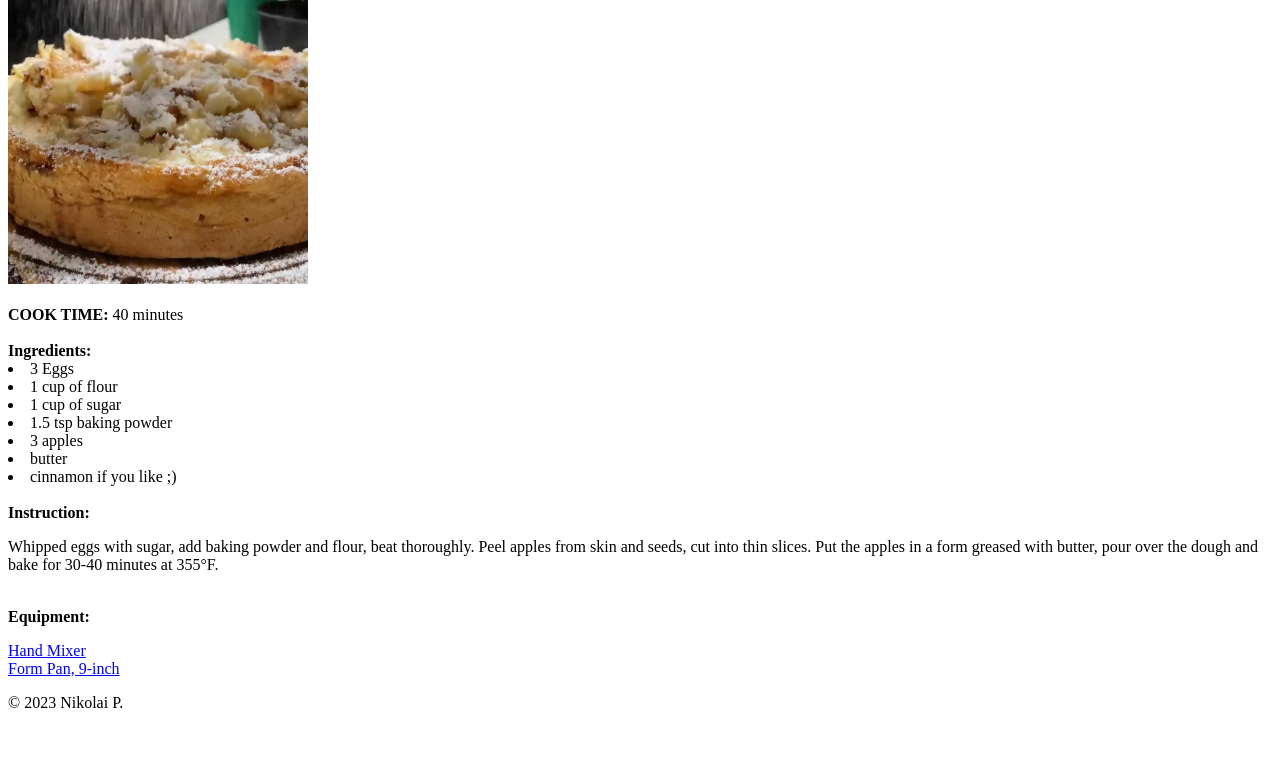
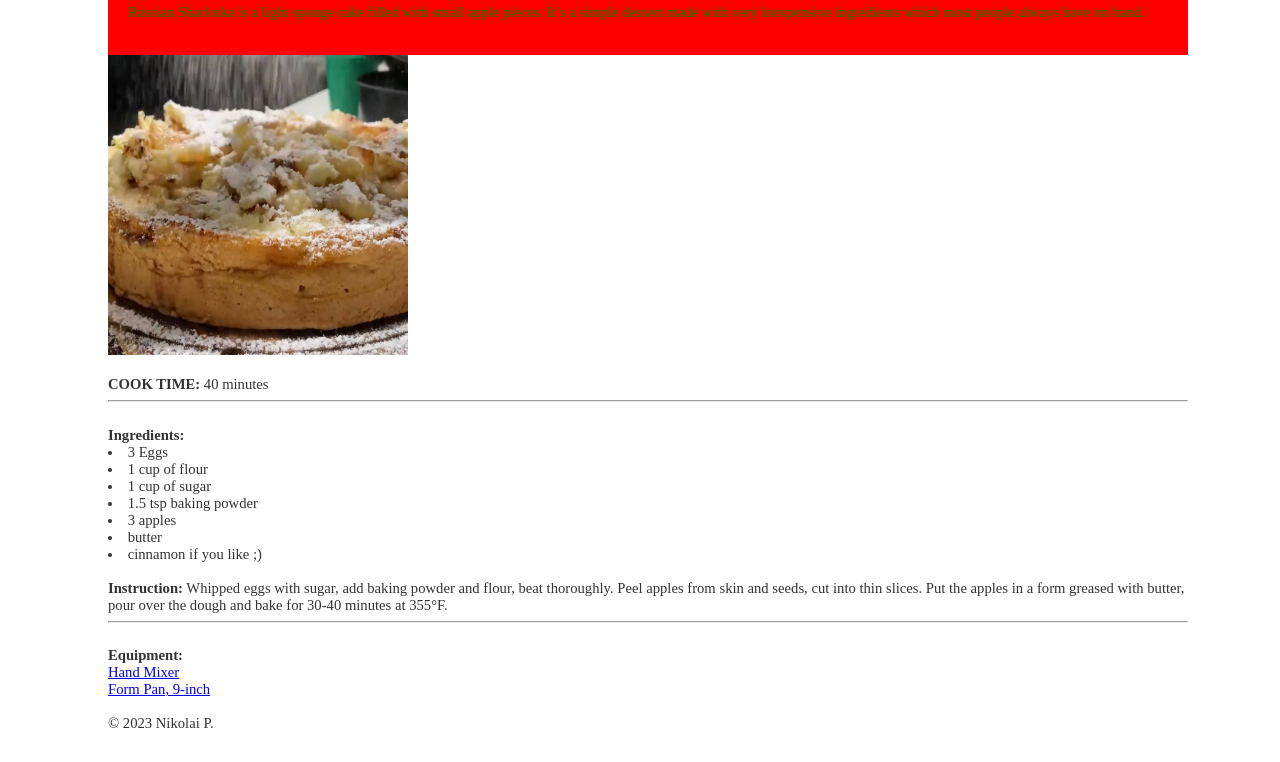
Before and after one commit to LaunchCodeAllhubs/js-assignment-4-html-me-something-Niptu, a website: page index.html in a window 1280 px wide. Shown: the part 117-879 px from the top of the page. Before the commit the page ends 845 px from the top, so only its background shows below. Drawn offline with Linux system fonts and the light colour scheme.

Commit message:
added some styling

```diff
--- a/index.html
+++ b/index.html
@@ -2,6 +2,7 @@
 <html>
    <head>
    </head>
+   <link rel = "stylesheet" href = "styles.css">
    <body>
       <main>
       <title>My Favorite Pie. Nikolai P.</title>
@@ -12,11 +13,13 @@
             Russian Sharlotka is a light sponge cake filled with small apple pieces.
             It’s a simple dessert made with very inexpensive ingredients which most people always have on hand.
          </p>
+         </header>
          </article>
          <img src="/images/pie.jpg" alt="russian pie" width="300" height="300">
          <div>
          <br> <b>COOK TIME: </b>40 minutes
          </div>
+         <hr>
          <div>
             <br><b>Ingredients:</b>
             <li>3 Eggs</li>
@@ -29,24 +32,26 @@
          </div>
          <div>
             <br><b>Instruction:</b>
-            <p>
+            <p2>
                Whipped eggs with sugar, add baking powder and flour, beat thoroughly.
                Peel apples from skin and seeds, cut into thin slices.
                Put the apples in a form greased with butter, pour over the dough and bake for 30-40 minutes at 355°F.
-            </p>
+            </p2>
          </div>
+         <hr>
          <div>
             <br> <b>Equipment:</b>
-            <p>
+            <br>
+            <p3>
             <a href ="http://a.co/d/i785XgH">Hand Mixer</a>
             <br><a href="http://a.co/d/cwEcgPO">Form Pan, 9-inch</a>
-         </p>
+         </p3>
          </div>
-         <footer>
-            <p>© 2023 Nikolai P.</p>
-            <p><a href="mailto:NikolaiPtukhin@gmail.com"></a></p>
+         <br><footer>
+            <p4>© 2023 Nikolai P.</p4>
+            <p4><a href="mailto:NikolaiPtukhin@gmail.com"></a></p4>
          </footer>
-      </header>
+
    </main>
    </body>
 </html>
--- a/styles.css
+++ b/styles.css
@@ -1 +1,34 @@
-/* Write your CSS here! */
+/* Elements */
+body {
+    background-color: white;
+    font-size: 11pt;
+    font-weight: 400;
+    color: #333;
+    width: 100vw;
+    height: 100svh;
+    margin: 8px;
+    padding: 0px;
+}
+
+header {
+    background-color: red;
+    height: auto;
+    padding: 20px;
+    margin: 0px;
+}
+
+main {
+    width: 100%;
+    padding: 30px 100px;
+    box-sizing: border-box;
+}
+
+P {
+    color: green;
+}
+
+
+/* IDs */
+
+
+/* Classes */
```
